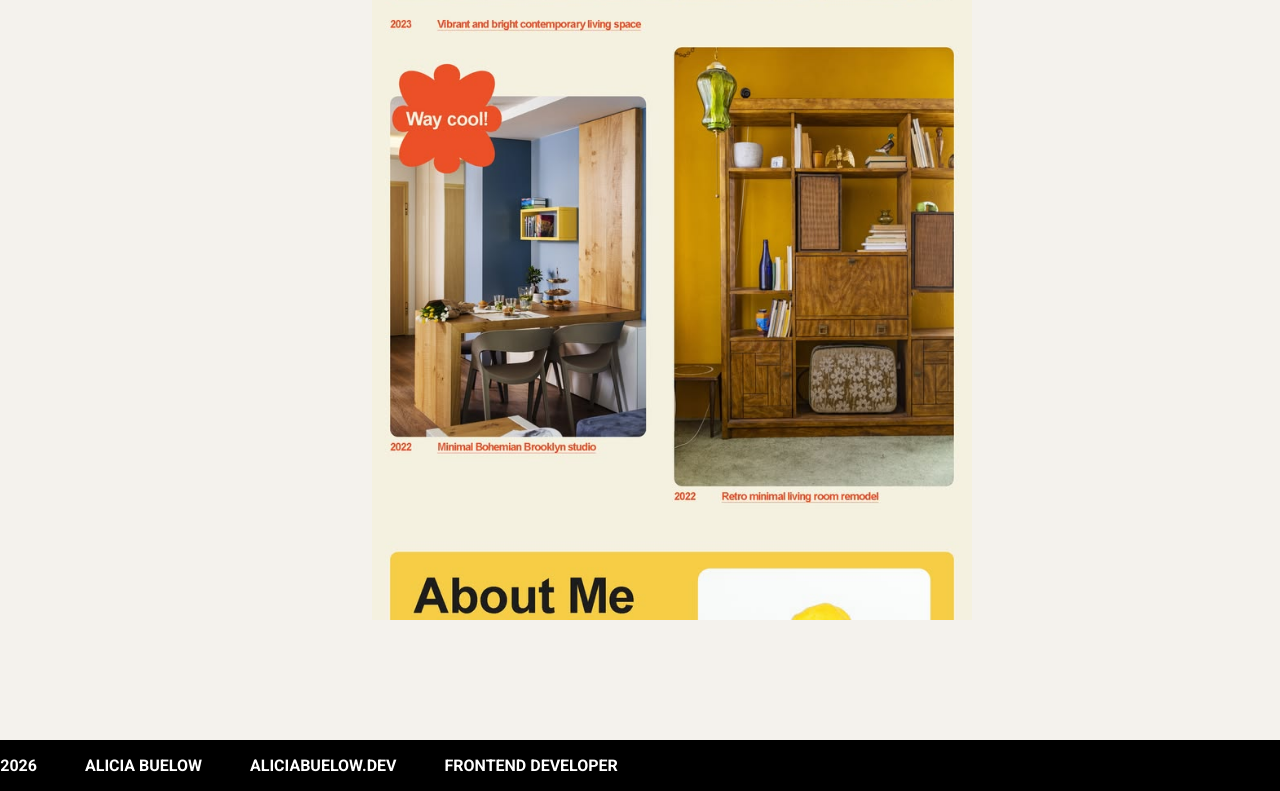
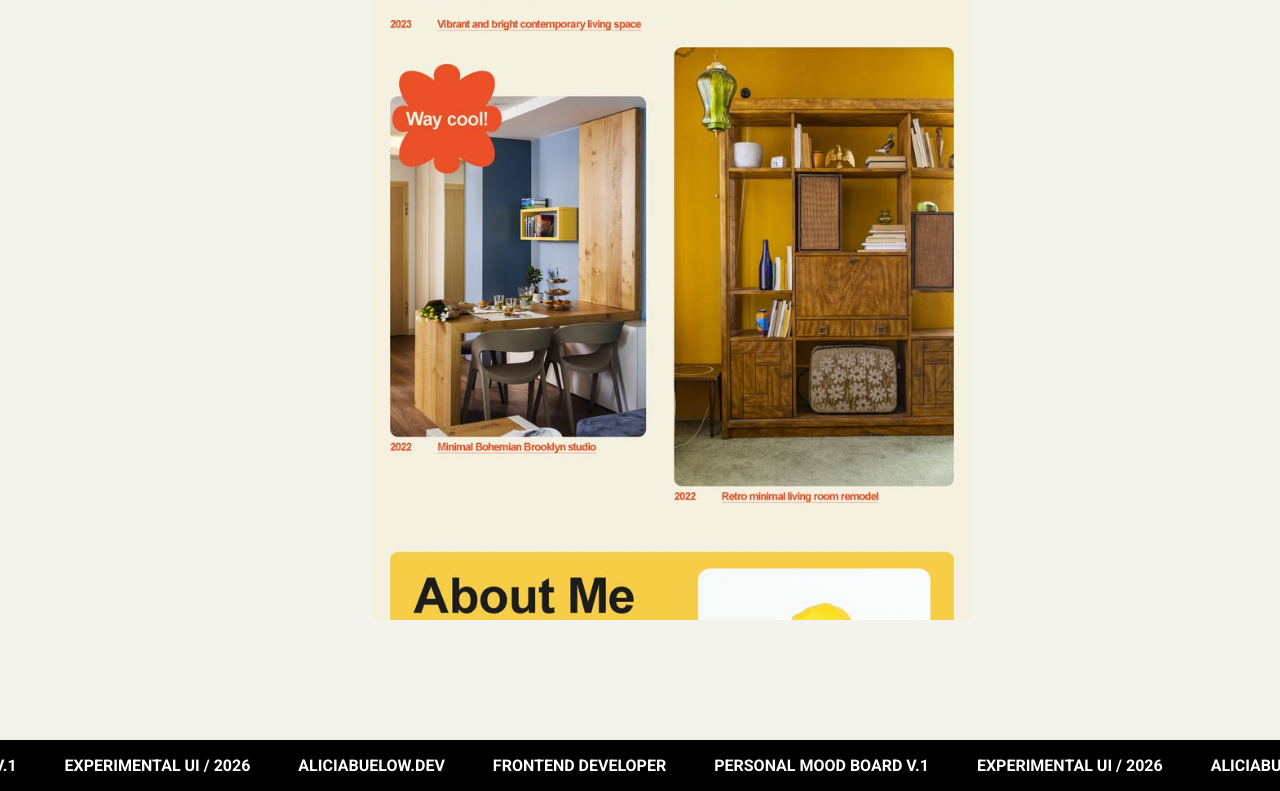
Before and after one commit to aliciabuelow/moodboard, a React (Vite) app: page / in a window 1280 px wide. Shown: the part 6871-7662 px from the top of the page. Built offline with nearby package versions, Linux system fonts and the light colour scheme.

Commit message:
Make footer marquee seamless

```diff
--- a/src/components/Footer.jsx
+++ b/src/components/Footer.jsx
@@ -5,11 +5,19 @@ export default function Footer() {
         <div className="Footer">
             <footer>
                 <div className="footer-text">
-                    <span>PERSONAL MOOD BOARD VOL. 1</span>
-                    <span>EXPERIMENTAL UI 2026</span>
-                    <span>ALICIA BUELOW</span>
-                    <span>ALICIABUELOW.DEV</span>
-                    <span>FRONTEND DEVELOPER</span>
+                    <div className="marquee-group">
+                        <span>PERSONAL MOOD BOARD V.1</span>
+                        <span>EXPERIMENTAL UI / 2026</span>
+                        <span>ALICIABUELOW.DEV</span>
+                        <span>FRONTEND DEVELOPER</span>
+                    </div>
+
+                    <div className="marquee-group" aria-hidden="true">
+                        <span>PERSONAL MOOD BOARD V.1</span>
+                        <span>EXPERIMENTAL UI / 2026</span>
+                        <span>ALICIABUELOW.DEV</span>
+                        <span>FRONTEND DEVELOPER</span>
+                    </div>
                 </div>
             </footer>
         </div>
--- a/src/styles/Footer.css
+++ b/src/styles/Footer.css
@@ -5,9 +5,16 @@ footer {
 }
 
 .footer-text {
+    display: flex;
+    width: max-content;
+    padding: 1rem 1rem;
+    animation: marquee 30s linear infinite;
+}
+
+.marquee-group {
+    display: flex;
+    flex-shrink: 0;
     white-space: nowrap;
-    padding: 1rem 1rem;
-    animation: marquee 20s linear infinite;
 }
 
 span {
@@ -24,6 +31,6 @@ span {
     }
 
     to {
-        transform: translateX(-100%);
+        transform: translateX(-50%);
     }
 }
```
